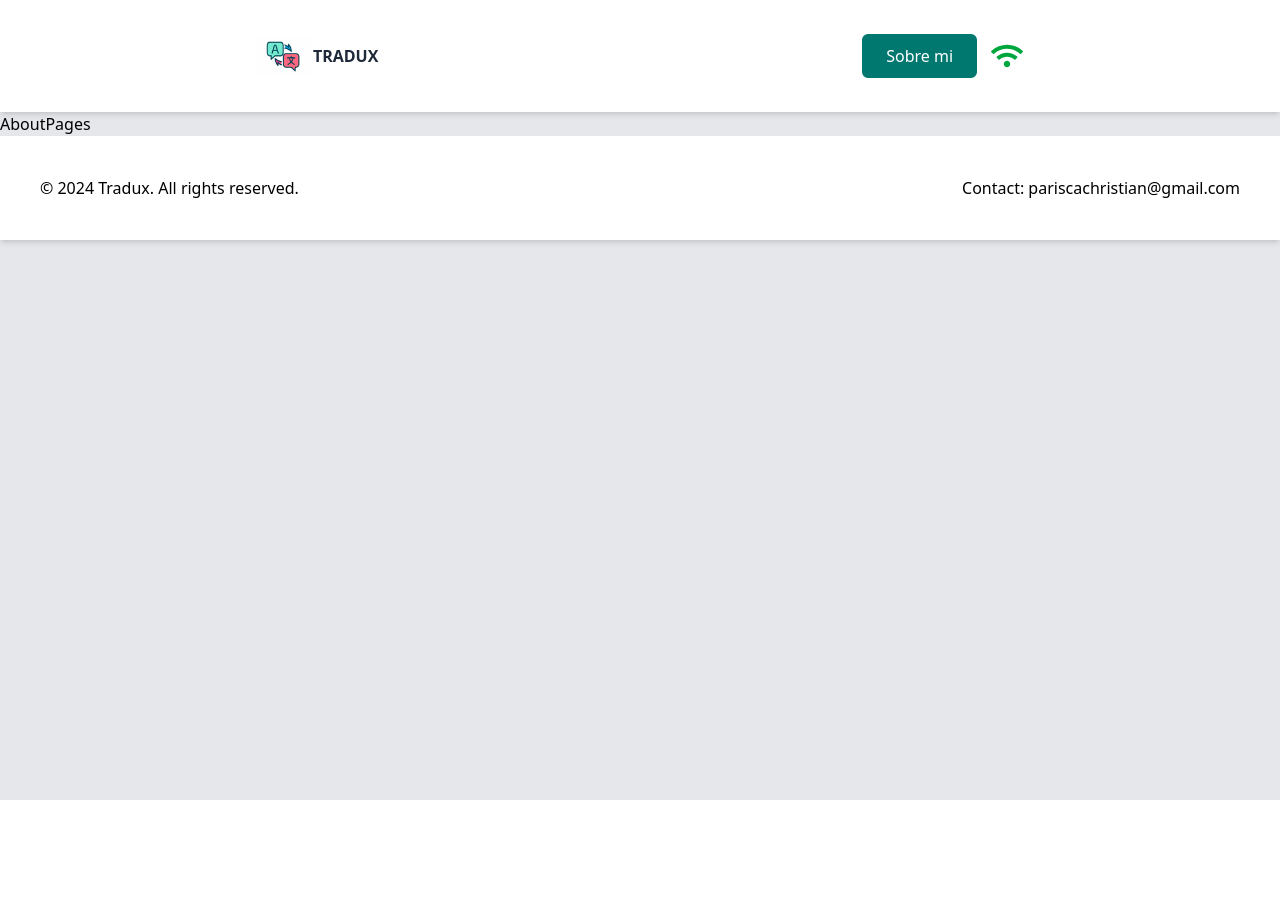
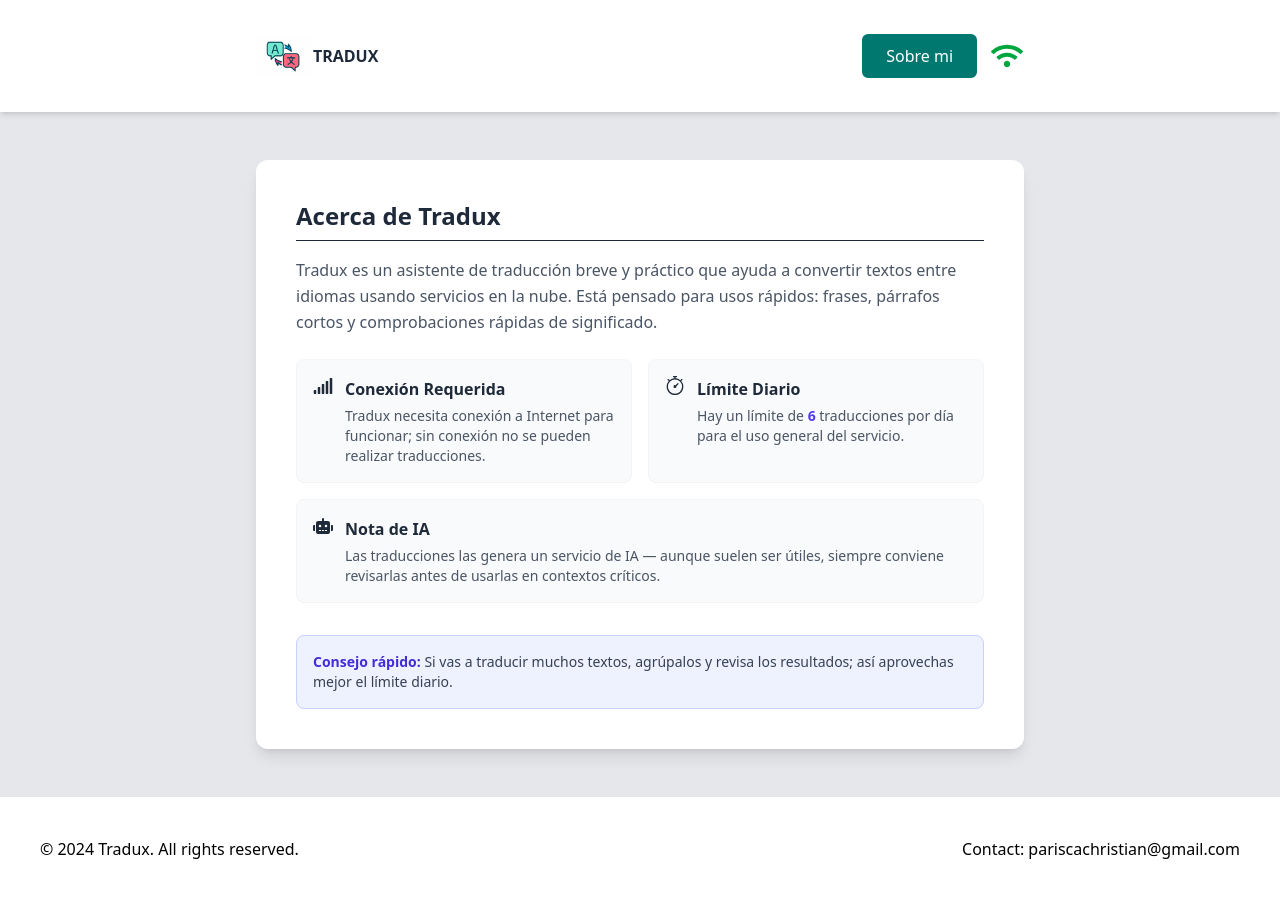
Before and after one commit to christiancmd/TraduxProject, a React (Vite) app: page /about in a window 1280 px wide. Shown: the top 898 px of the page. Before the commit the page ends 800 px from the top, so only its background shows below. Built offline with nearby package versions, Linux system fonts and the light colour scheme; no server answers.

Commit message:
add: completed info page (AboutPage)

```diff
--- a/src/App.tsx
+++ b/src/App.tsx
@@ -8,8 +8,6 @@ import TranslationPage from "./pages/TranslationPage";
 import AboutPage from "./pages/AboutPage";
 import Header from "./components/Header";
 import Footer from "./components/Footer";
-
-
 
 export default function App() {
   return (
--- /dev/null
+++ b/src/components/FeatureBox.tsx
@@ -0,0 +1,29 @@
+import type React from "react";
+
+interface FeatureBoxProps {
+  title: string;
+  content: React.ReactNode;
+  icon: React.ReactNode;
+  className?: string;
+}
+
+export default function FeatureBox({
+  title,
+  content,
+  icon,
+  className = "",
+}: FeatureBoxProps) {
+  return (
+    <div className={`p-4 bg-gray-50 rounded-lg border border-gray-100 ${className}`}>
+        <div className="flex items-start">
+            <span className="text-xl mr-3 text-gray-800" role="img">
+                {icon}
+            </span>
+        <div>
+            <h3 className="font-semibold text-gray-800">{title}</h3>
+                <p className="text-sm text-gray-600 mt-1">{content}</p>
+            </div>
+        </div>
+    </div>
+    );
+}
--- a/src/pages/AboutPage.tsx
+++ b/src/pages/AboutPage.tsx
@@ -1,4 +1,56 @@
+//Components and Pages
+import FeatureBox from "../components/FeatureBox";
+//Style and icons
+import { GoStopwatch } from "react-icons/go";
+import { FaSignal } from "react-icons/fa";
+import { FaRobot } from "react-icons/fa";
+
+
 export default function AboutPage() {
+  return (
+    <main className="flex justify-center p-4 sm:p-12 md:p-12 min-h-[80vh]">
+      <section className="max-w-3xl w-full bg-white rounded-xl shadow-lg p-6 sm:p-8 md:p-10 leading-relaxed">
+        <h1 className="text-2xl font-bold text-gray-800 border-b pb-2 mb-4">
+          Acerca de Tradux
+        </h1>
 
-  return <div>AboutPages</div>;
+        <p className="mt-2 text-gray-600">
+          Tradux es un asistente de traducción breve y práctico que ayuda a
+          convertir textos entre idiomas usando servicios en la nube. Está
+          pensado para usos rápidos: frases, párrafos cortos y comprobaciones
+          rápidas de significado.
+        </p>
+
+        <div className="mt-6 grid gap-4 sm:grid-cols-2">
+            <FeatureBox
+                title="Conexión Requerida"
+                content="Tradux necesita conexión a Internet para funcionar; sin conexión no se pueden realizar traducciones."
+                icon={<FaSignal/>}
+            />
+            <FeatureBox
+                title="Límite Diario"
+                content={
+                    <>
+                        Hay un límite de <strong className="text-indigo-600">6</strong>{" "}
+                        traducciones por día para el uso general del servicio.
+                    </>
+                }
+                icon={<GoStopwatch/>}
+            />
+            <FeatureBox
+                title="Nota de IA"
+                content="Las traducciones las genera un servicio de IA — aunque suelen ser útiles, siempre conviene revisarlas antes de usarlas en contextos críticos."
+                icon={<FaRobot/>}
+                className="col-span-full"
+            />
+        </div>
+
+        <div className="mt-8 p-4 bg-indigo-50 border border-indigo-200 rounded-lg text-gray-700 text-sm">
+          <strong className="text-indigo-700">Consejo rápido:</strong> Si vas a traducir muchos textos,
+          agrúpalos y revisa los resultados; así aprovechas mejor el límite
+          diario.
+        </div>
+      </section>
+    </main>
+  );
 }
```
